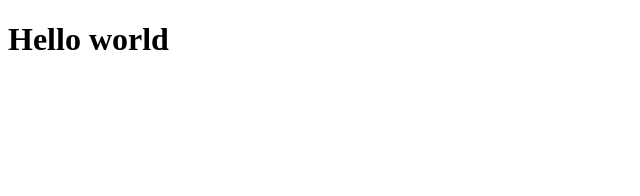
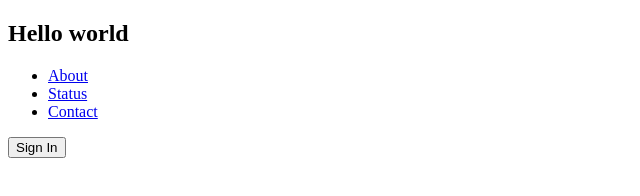
Before and after one commit to Senior-Abbos/test2, a plain HTML site: page index.html in a window 1280 px wide. Shown: the whole page, without its empty margins (0-640 px from the left). Drawn offline with Linux system fonts and the light colour scheme.

Commit message:
Добавил навбар

```diff
--- a/index.html
+++ b/index.html
@@ -6,6 +6,17 @@
     <title>Document</title>
 </head>
 <body>
-    <h1>Hello world</h1>
+    <header>
+     <nav>
+        <h1>Hello world</h1>
+        <ul>
+            <li><a href="#">About</a></li>
+            <li><a href="#">Status</a></li>
+            <li><a href="#">Contact</a></li>
+        </ul>
+        <button>Sign In</button>
+     </nav>
+
+    </header>
 </body>
 </html>
```
